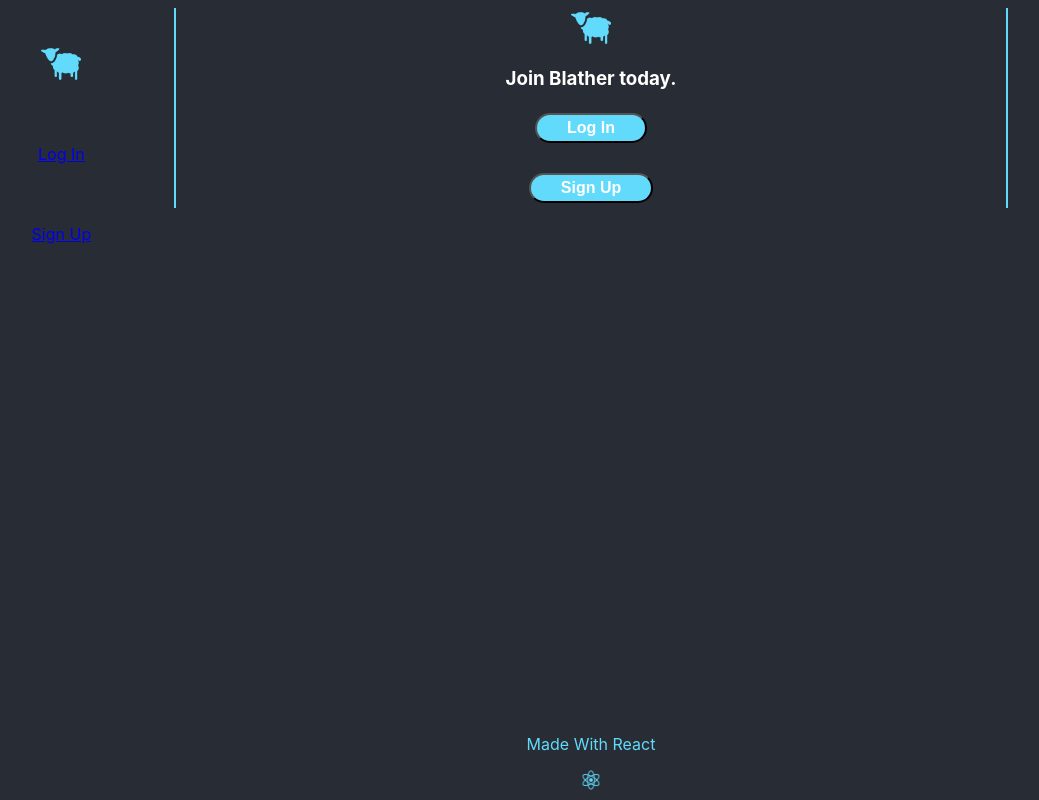
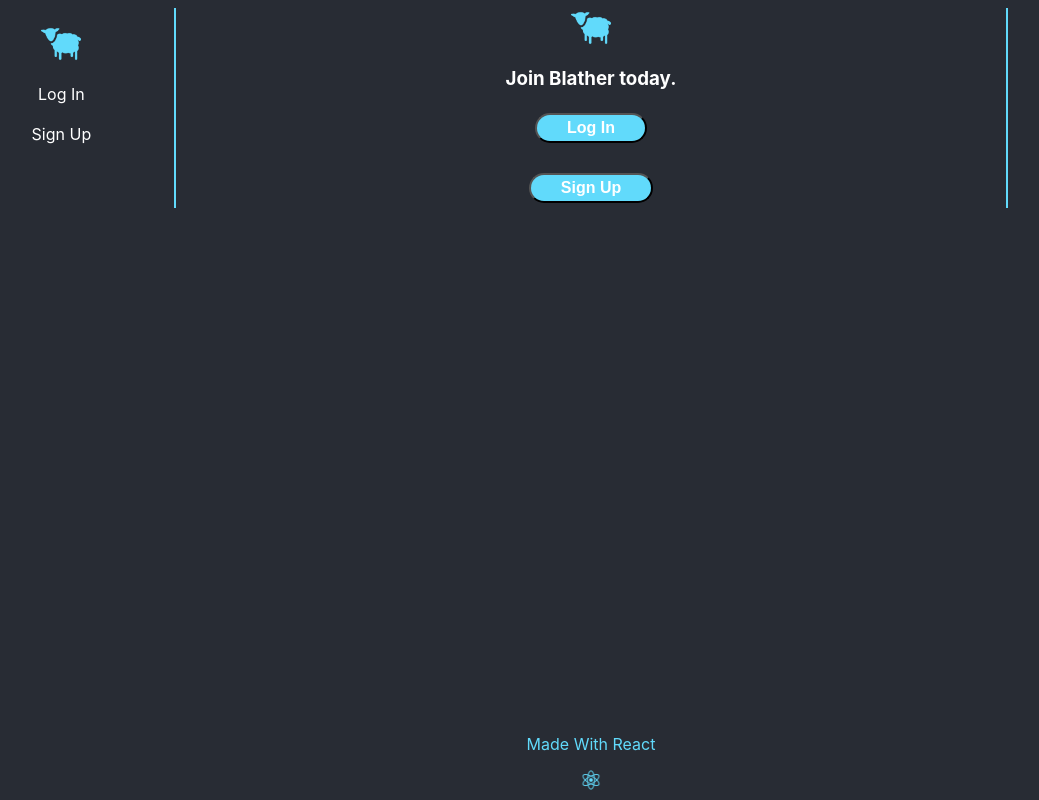
Before and after one commit to Lukas-Roberts/blather, a React (Create React App) app in the folder frontend/: page / in a window 1280 px wide. Shown: the whole page, without its empty margins (49-1088 px from the left). Built offline with nearby package versions, Linux system fonts and the light colour scheme.

Commit message:
added bleats to render in sessions controller

```diff
--- a/frontend/src/css/NavBar.css
+++ b/frontend/src/css/NavBar.css
@@ -1,7 +1,14 @@
 li {
+    padding: 20px;
+}
 
+a {
+    text-decoration: none;
+    color: white;
+}
 
-    padding: 20px;
+a:hover {
+    color: purple;
 }
 
 @media only screen and (min-width: 1214px) {
@@ -30,6 +37,7 @@
     flex-direction: column;
     align-items: center;
     justify-content: center;
+    padding: 0;
 }
 
 .navbarLogo {
```
Also changed, not shown: 1 other file (tests, documents, lock files or other folders).
